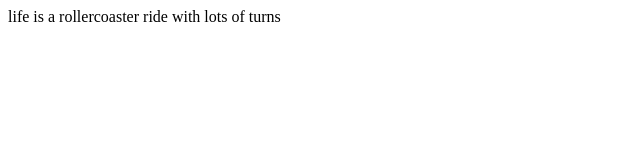
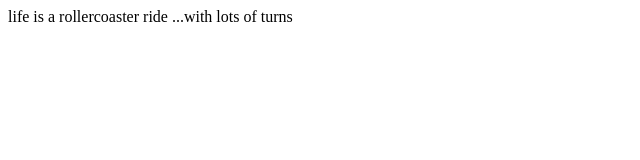
Before and after one commit to saij-seeker/coursera-test, a plain HTML site: page list/index.html in a window 1280 px wide. Shown: the full height of the page, 0-640 px from the left. Drawn offline with Linux system fonts and the light colour scheme.

Commit message:
small addition to our page content

```diff
--- a/list/index.html
+++ b/list/index.html
@@ -5,6 +5,6 @@
  <title>life</title>
 </head>
 <body>
-life is a rollercoaster ride with lots of turns
+life is a rollercoaster ride ...with lots of turns
 </body>
 </html>
```
